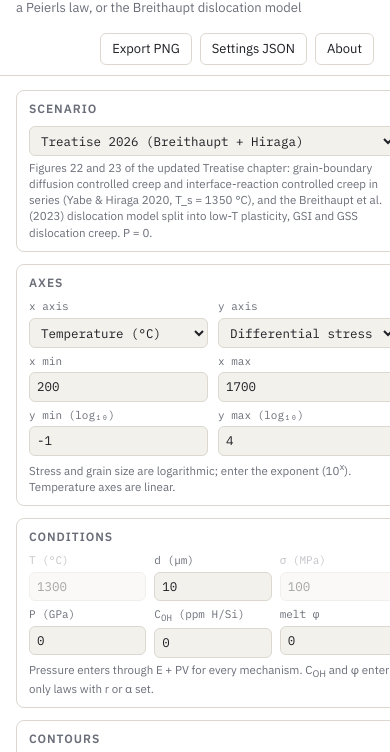
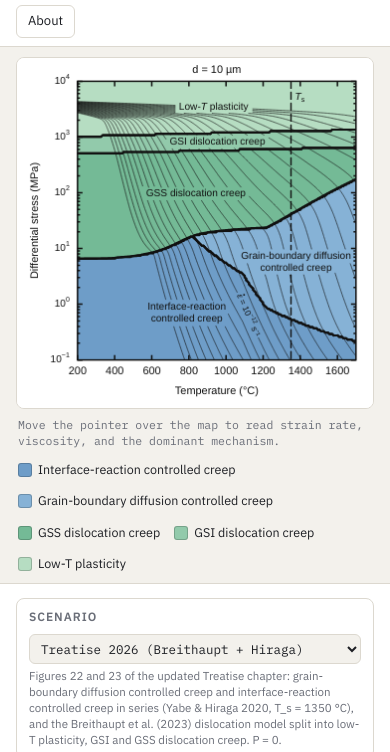
Before and after one commit to lnhansen/deformation-mechanism-maps, a plain HTML site: page index.html in a window 390 px wide. Shown: the part 76-828 px from the top of the page. Drawn offline with Linux system fonts and the light colour scheme.

Commit message:
Fit the map to the screen: laptop, embedded iframe and phone
- Canvas sized to the space available (square plot area, never taller than the
  window), drawn at the device pixel ratio so it stays sharp; redraws on resize
- Text scales down slightly on small screens; field names kept inside the frame
- Narrow screens: map first, controls below, compact header
- 'Hide controls' button gives the map the full width
- PNG export keeps the fixed 900 x 760 layout at 3x

Co-Authored-By: Claude Opus 5.5 <noreply@anthropic.com>
Claude-Session: https://claude.ai/code/session_01RFHTYED3hMcBvKQ6UJu2qK

```diff
--- a/index.html
+++ b/index.html
@@ -33,7 +33,9 @@ header h1{font-family:var(--display);font-weight:500;font-size:22px;margin:0;let
 header .sub{color:var(--muted);font-size:13px}
 header .spacer{flex:1}
 header .actions{display:flex;gap:8px;flex-wrap:wrap}
-main{flex:1;display:grid;grid-template-columns:380px 1fr;min-height:0}
+main{flex:1;display:grid;grid-template-columns:340px minmax(0,1fr);min-height:0}
+body.nocontrols main{grid-template-columns:minmax(0,1fr)}
+body.nocontrols aside{display:none}
 aside{border-right:1px solid var(--line);background:var(--panel);overflow-y:auto;padding:14px 16px 40px}
 section.block{border:1px solid var(--line);border-radius:8px;padding:10px 12px;margin-bottom:12px}
 section.block>h2{font-size:12px;letter-spacing:.08em;text-transform:uppercase;color:var(--muted);margin:0 0 8px;font-weight:600;display:flex;align-items:center;gap:8px}
@@ -75,7 +77,8 @@ button.icon{padding:3px 7px;line-height:1}
 .swatch{width:14px;height:14px;border-radius:3px;border:1px solid rgba(0,0,0,.2);flex:none}
 input[type=color]{width:26px;height:22px;border:1px solid var(--line);border-radius:4px;padding:0;background:none;cursor:pointer}
 .plot{position:relative;display:flex;flex-direction:column;min-width:0;padding:14px 18px 10px}
-.plot canvas{width:100%;height:auto;display:block;border:1px solid var(--line);border-radius:8px;background:#fff}
+.plot{overflow:auto}
+.plot canvas{display:block;border:1px solid var(--line);border-radius:8px;background:#fff;max-width:100%;margin:0 auto}
 .readout{font-family:var(--mono);font-size:12.5px;color:var(--muted);padding:8px 2px;display:flex;gap:18px;flex-wrap:wrap;min-height:34px}
 .readout b{color:var(--ink);font-weight:500}
 .legend{display:flex;gap:14px;flex-wrap:wrap;padding:4px 2px 0;font-size:12.5px}
@@ -88,11 +91,17 @@ dialog h3{margin:0 0 10px;font-family:var(--display);font-weight:500}
 dialog textarea{width:100%;height:260px;font-family:var(--mono);font-size:12px;background:var(--bg);color:var(--ink);border:1px solid var(--line);border-radius:6px;padding:8px}
 dialog img{max-width:100%;border:1px solid var(--line);border-radius:6px}
 .status{font-size:12px;color:var(--warn);min-height:16px;margin-top:6px}
+@media (max-height:820px){ header{padding:7px 16px} header h1{font-size:19px} }
 @media (max-width:860px){
-  main{grid-template-columns:1fr;overflow:auto}
-  aside{border-right:0;border-bottom:1px solid var(--line);max-height:none;overflow:visible}
-  header{padding:10px 16px}
-  .plot{padding:12px 16px}
+  html,body{height:auto}
+  main{grid-template-columns:minmax(0,1fr);overflow:visible}
+  aside{min-width:0}
+  .plot{order:-1;padding:10px 16px;overflow:visible}
+  aside{border-right:0;border-top:1px solid var(--line);max-height:none;overflow:visible}
+  header{padding:8px 16px;gap:8px}
+  header .sub{display:none}
+  header h1{font-size:18px}
+  .readout{font-size:11.5px;gap:10px}
 }
 </style>
 </head>
@@ -102,6 +111,7 @@ dialog img{max-width:100%;border:1px solid var(--line);border-radius:6px}
   <span class="sub">Olivine by default; any flow law you can write as a power law, a Peierls law, or the Breithaupt dislocation model</span>
   <span class="spacer"></span>
   <div class="actions">
+    <button id="btnCtl" title="Show or hide the control panel">Hide controls</button>
     <button id="btnPng" title="Render the current map at 3× resolution">Export PNG</button>
     <button id="btnJson" title="Copy or paste a complete settings file">Settings JSON</button>
     <button id="btnAbout">About</button>
@@ -572,11 +582,11 @@ function hexToRgb(h){ const v=parseInt(h.slice(1),16); return [(v>>16)&255,(v>>8
 function draw(scale){
   scale=scale||1;
   const W=canvas.width, H=canvas.height, a=S.axes, g=grid;
-  const L=78*scale, Rm=22*scale, Tm=30*scale, Bm=62*scale;
+  const L=78*scale*TS, Rm=22*scale*TS, Tm=30*scale*TS, Bm=62*scale*TS;
   const pw=W-L-Rm, ph=H-Tm-Bm;
   layout={L,Tm,pw,ph};
   const X=v=>L+(v-a.xmin)/(a.xmax-a.xmin)*pw, Y=v=>Tm+ph-(v-a.ymin)/(a.ymax-a.ymin)*ph;
-  const fs=13*scale;
+  const fs=13*scale*TS;
   ctx.setTransform(1,0,0,1,0,0); ctx.fillStyle='#ffffff'; ctx.fillRect(0,0,W,H);
 
   // fields: offscreen image at grid resolution, upscaled
@@ -653,8 +663,11 @@ function draw(scale){
     for(const key in acc){ const o=acc[key]; if(o.n<0.012*g.nx*g.ny) continue; const [mi,si]=key.split(':').map(Number);
       const x=X(ix(o.sx/o.n)), y=Y(jy(o.sy/o.n)); const lines=wrapName(mechName(mi,si), 22);
       const lh=fs*1.18;
-      lines.forEach((t,n)=>{ const yy=y+(n-(lines.length-1)/2)*lh, w=ctx.measureText(t).width;
-        names.push({t,x,y:yy}); boxes.push({x,y:yy,ang:0,hw:w/2+3*scale,hh:fs*0.62}); });
+      const wmax=Math.max(...lines.map(t=>ctx.measureText(t).width));
+      const xc=Math.min(Math.max(x, L+wmax/2+5*scale), L+pw-wmax/2-5*scale);   // keep the name inside the frame
+      const yc=Math.min(Math.max(y, Tm+lines.length*lh/2+3*scale), Tm+ph-lines.length*lh/2-3*scale);
+      lines.forEach((t,n)=>{ const yy=yc+(n-(lines.length-1)/2)*lh, w=ctx.measureText(t).width;
+        names.push({t,x:xc,y:yy}); boxes.push({x:xc,y:yy,ang:0,hw:w/2+3*scale,hh:fs*0.62}); });
     }
   }
   // (3) overlay lines: piezometers on stress-grain-size maps, solidus on temperature maps
@@ -846,8 +859,9 @@ canvas.addEventListener('mousemove', e=>{
 
 /* ----------------------------------------------------------- export / settings */
 $('btnPng').addEventListener('click', ()=>{
-  const W=canvas.width,H=canvas.height; canvas.width=W*3; canvas.height=H*3; draw(3);
-  const url=canvas.toDataURL('image/png'); canvas.width=W; canvas.height=H; draw(1);
+  // export at a fixed 900 x 760 layout, 3x, whatever the screen size
+  const W=canvas.width,H=canvas.height, ts0=TS; TS=1; canvas.width=900*3; canvas.height=760*3; draw(3);
+  const url=canvas.toDataURL('image/png'); TS=ts0; canvas.width=W; canvas.height=H; draw(DPR);
   $('pngImg').src=url; $('pngLink').href=url; $('dlgPng').showModal();
 });
 $('pngClose').addEventListener('click', ()=>$('dlgPng').close());
@@ -861,7 +875,28 @@ $('aboutClose').addEventListener('click', ()=>$('dlgAbout').close());
 
 /* ----------------------------------------------------------- run */
 let timer=null;
-function schedule(){ clearTimeout(timer); timer=setTimeout(()=>{ try{ computeGrid(); draw(1); }catch(e){ console.error(e); $('readout').textContent='Could not compute the map: '+e.message; } }, 60); }
+// ---- size the canvas to the space available: square plot area plus margins, never taller
+//      than the window, text scaled down a little on small screens
+let TS=1, DPR=1;
+function fitCanvas(){
+  const host=canvas.parentElement, cs=getComputedStyle(host);
+  const availW=host.clientWidth-parseFloat(cs.paddingLeft)-parseFloat(cs.paddingRight);
+  const narrow=window.innerWidth<=860;
+  const top=narrow? 0 : canvas.getBoundingClientRect().top;
+  const availH=narrow? Infinity : window.innerHeight-top-80;           // room for readout and legend
+  const p0=Math.max(200, Math.min(availW-100, availH-92));               // plot side at TS = 1
+  TS=Math.max(0.78, Math.min(1, p0/560));
+  const p=Math.max(160, Math.min(availW-100*TS, availH-92*TS));
+  const cssW=Math.round(p+100*TS), cssH=Math.round(p+92*TS);
+  DPR=Math.min(3, window.devicePixelRatio||1);
+  canvas.style.width=cssW+'px'; canvas.style.height=cssH+'px';
+  canvas.width=Math.round(cssW*DPR); canvas.height=Math.round(cssH*DPR);
+}
+let rsTimer=null;
+function onResize(){ clearTimeout(rsTimer); rsTimer=setTimeout(()=>{ fitCanvas(); if(grid) draw(DPR); }, 80); }
+window.addEventListener('resize', onResize);
+$('btnCtl').addEventListener('click', ()=>{ const off=document.body.classList.toggle('nocontrols'); $('btnCtl').textContent=off?'Show controls':'Hide controls'; onResize(); });
+function schedule(){ clearTimeout(timer); timer=setTimeout(()=>{ try{ fitCanvas(); computeGrid(); draw(DPR); }catch(e){ console.error(e); $('readout').textContent='Could not compute the map: '+e.message; } }, 60); }
 loadScenario('treatise'); syncAxesUI(); renderMechs(); schedule();
 </script>
 </body>
```
